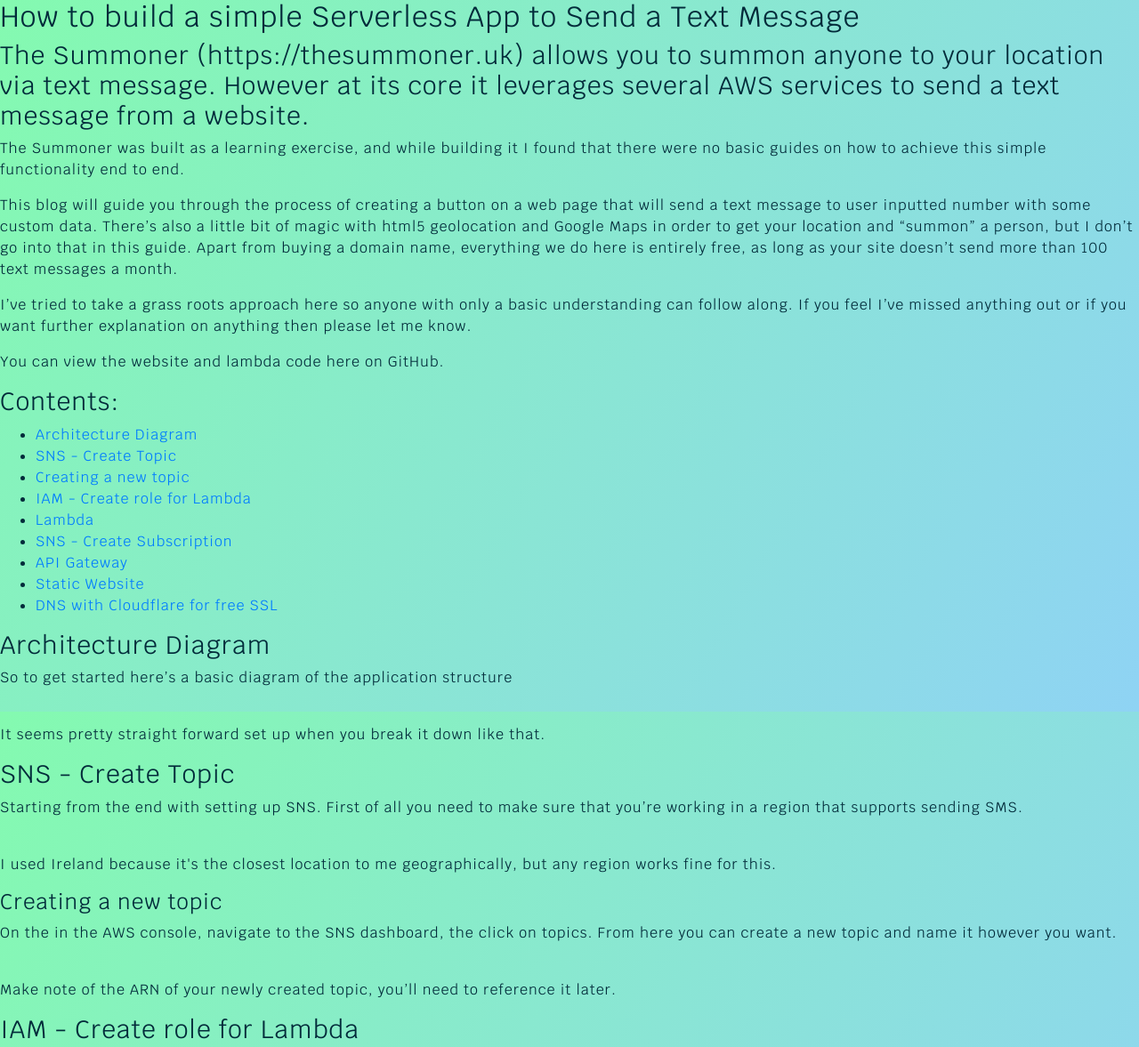
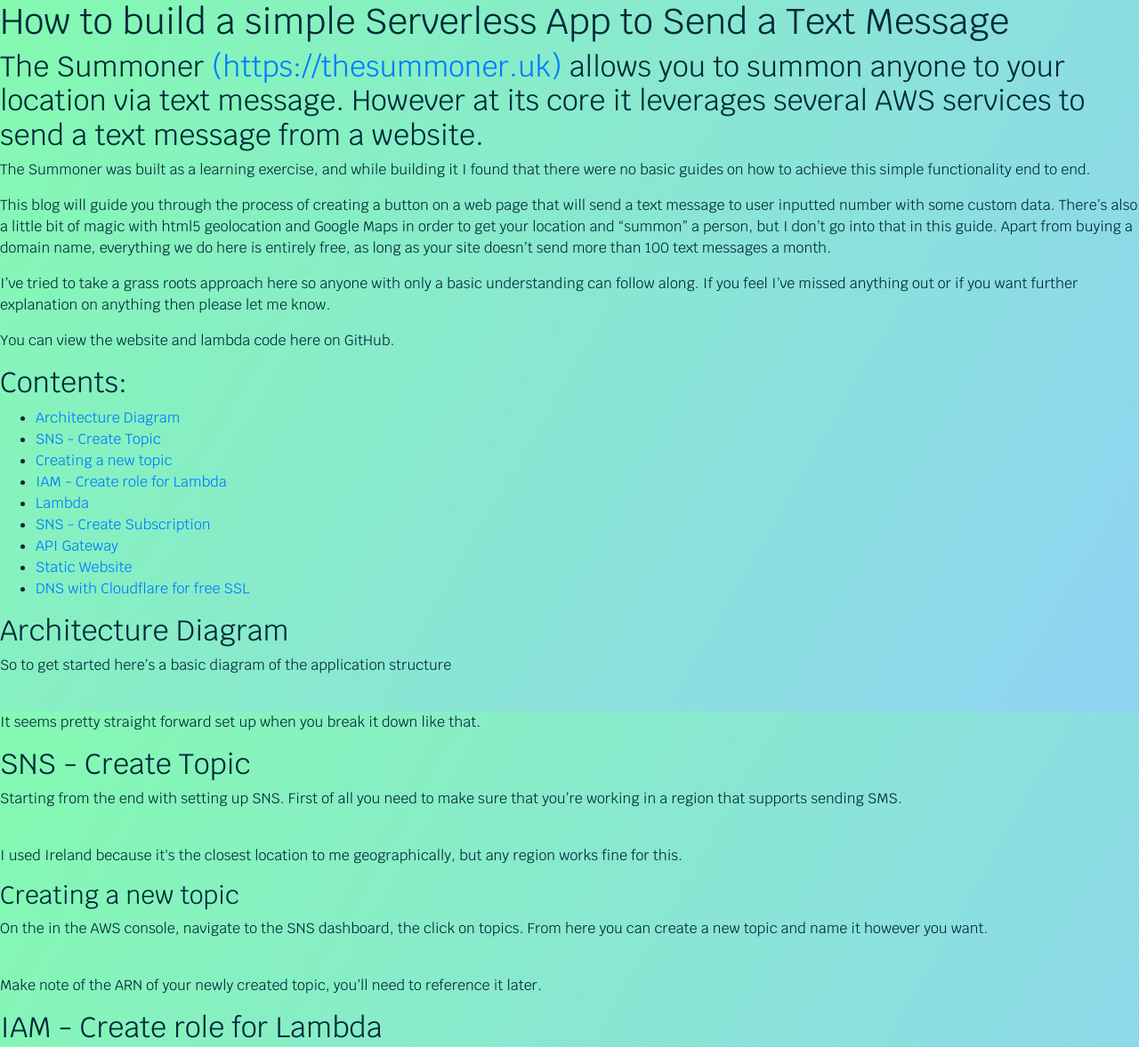
Before and after one commit to phil-6/elasticparsley, a plain HTML site: page blog/thesummoner.html in a window 1280 px wide. Shown: the top 1177 px of the page at 89% size. Drawn offline with nearby package versions, Linux system fonts and the light colour scheme.

Commit message:
add markup and new stylesheet

```diff
--- /dev/null
+++ b/assets/css/blog.css
@@ -0,0 +1,22 @@
+a:focus, a:hover {
+    text-decoration: none;
+}
+html {
+    width: 100%;
+}
+body {
+    font-family: 'Krub', sans-serif;
+    color: #022B3A;
+    position: relative;
+    width: 100%;
+    height: 100%;
+    background-color: #EEF6EE;
+    background-image: -moz-linear-gradient(120deg, #84fab0 0%, #8fd3f4 100%);
+    background-image: -webkit-linear-gradient(120deg, #84fab0 0%, #8fd3f4 100%);
+    background-image: -ms-linear-gradient(120deg, #84fab0 0%, #8fd3f4 100%);
+    background-image: linear-gradient(120deg, #84fab0 0%, #8fd3f4 100%);
+    background-repeat: no-repeat;
+    background-size: cover;
+    background-position: center center;
+    background-attachment: fixed;
+}
--- a/blog/thesummoner.html
+++ b/blog/thesummoner.html
@@ -12,9 +12,9 @@
     <meta name="author" content="Phil Reynolds">
     <meta name="theme-color" content="#84fab0">
     <meta name="google-site-verification" content="NVIHmWQXXc6jjlkV00KOLFXvJY_6exDmGktq1R42IgI"/>
-    <link rel="icon" type="image/png" href="favicon-16x16.png" sizes="16x16"/>
-    <link rel="icon" type="image/png" href="favicon-32x32.png" sizes="32x32"/>
-    <link rel="icon" type="image/png" href="favicon-96x96.png" sizes="96x96"/>
+    <link rel="icon" type="image/png" href="../assets/favicon/favicon-16x16.png" sizes="16x16"/>
+    <link rel="icon" type="image/png" href="../assets/favicon/favicon-32x32.png" sizes="32x32"/>
+    <link rel="icon" type="image/png" href="../assets/favicon/favicon-96x96.png" sizes="96x96"/>
 
     <title>EP Blog - TheSummoner</title>
 
@@ -51,19 +51,19 @@
     <link href="https://fonts.googleapis.com/css?family=Josefin+Sans:400,700|Krub:400,700|" rel="stylesheet">
 
     <!-- StyleSheet -->
-    <link rel="stylesheet" href="../assets/css/main.css">
+    <link rel="stylesheet" href="../assets/css/blog.css">
     <noscript>
         <link rel="stylesheet" href="../assets/css/noscript.css"/>
     </noscript>
 </head>
-<body>
+<body id="overboot">
 <header>
 
 </header>
 <div class="blog-content">
-    <h2>How to build a simple Serverless App to Send a Text Message</h2>
-    <h3>The Summoner (https://thesummoner.uk) allows you to summon anyone to your location via text message. However at
-        its core it leverages several AWS services to send a text message from a website.</h3>
+    <h1>How to build a simple Serverless App to Send a Text Message</h1>
+    <h2>The Summoner <a href="https://thesummoner.uk">(https://thesummoner.uk)</a> allows you to summon anyone to your location via text message. However at
+        its core it leverages several AWS services to send a text message from a website.</h2>
 
     <p>The Summoner was built as a learning exercise, and while building it I found that there were no basic guides on
         how to achieve this simple functionality end to end.</p>
@@ -76,7 +76,7 @@
         feel I’ve missed anything out or if you want further explanation on anything then please let me know.</p>
     <p>You can view the website and lambda code here on GitHub.</p>
 
-    <h3>Contents:</h3>
+    <h2>Contents:</h2>
 
     <ul>
         <li><a href="#architecture">Architecture Diagram</a></li>
@@ -90,17 +90,17 @@
         <li><a href="#dns">DNS with Cloudflare for free SSL</a></li>
     </ul>
 
-    <h3 id="architecture">Architecture Diagram</h3>
+    <h2 id="architecture">Architecture Diagram</h2>
     <p>So to get started here’s a basic diagram of the application structure</p>
     <img>
     <p>It seems pretty straight forward set up when you break it down like that.</p>
 
-    <h3 id="sns-topic">SNS - Create Topic</h3>
+    <h2 id="sns-topic">SNS - Create Topic</h2>
     <p>Starting from the end with setting up SNS. First of all you need to make sure that you’re working in a region
         that supports sending SMS.</p>
     <img>
     <p>I used Ireland because it's the closest location to me geographically, but any region works fine for this.</p>
-    <h4 id="sns-new-topic">Creating a new topic</h4>
+    <h3 id="sns-new-topic">Creating a new topic</h3>
     <p>On the in the AWS console, navigate to the SNS dashboard, the click on topics. From here you can create a new
         topic and name it however you want.</p>
     <img>
@@ -108,7 +108,7 @@
 
     <p>Make note of the ARN of your newly created topic, you’ll need to reference it later.</p>
 
-    <h3 id="iam">IAM - Create role for Lambda</h3>
+    <h2 id="iam">IAM - Create role for Lambda</h2>
     <p>We’re going to need slightly more than the standard execution policy for our lambda. So head over to IAM and
         create a new policy. We want to create a policy with the standard execution policy and then add a inline policy
         to give full access to SNS.</p>
@@ -118,7 +118,7 @@
     <p>This image shows detail of what your policy should end up looking like.</p>
     <img>
 
-    <h3 id="lambda">Lambda</h3>
+    <h2 id="lambda">Lambda</h2>
     <p>The next thing we need to do is set up our lambda function.
         Create a function with the language you’re most comfortable with and the role you created earlier. I’m using
         python 2.7.</p>
@@ -133,14 +133,14 @@
     <img>
     <p>This is also available on <a>GitHub.</a></p>
 
-    <h3 id="sns-subscription">SNS - Create Subscription</h3>
+    <h2 id="sns-subscription">SNS - Create Subscription</h2>
     <p>Once the Lambda is created we need to subscribe it to our SNS topic. Head back over to the SNS dashboard in the
         console then <strong>Subscriptions > Create Subscription.</strong></p>
     <img>
     <p>The ARN is the topic you created earlier, the protocol is “AWS Lambda” and the endpoint is the lambda
         function.</p>
 
-    <h3 id="api">API Gateway</h3>
+    <h2 id="api">API Gateway</h2>
     <p>The next thing we need to do is set up our API. This is going to take HTTP requests from our website and pass
         them to the lambda. It’s fulfilling a single purpose so remains quite simple.</p>
 
@@ -220,7 +220,7 @@
 
     <p><strong>Thats it, thats our API Gateway set up!</strong></p>
 
-    <h3 id="website">Static Website</h3>
+    <h2 id="website">Static Website</h2>
     <p>There are a couple of bits to the website. We have the HTML and CSS of course and then there are two javascript
         functions.</p>
     <p>One short one which gets the user location from the browser - more on this later. The other which handles what
@@ -233,7 +233,7 @@
     <p>The one caveat with this is that in order to get the user’s location we need to be requesting it from a HTTPS
         site. In order to do that I moved the domain to Cloudflare which offers a free flexible SSL service.</p>
 
-    <h3 id="dns">DNS with Cloudflare for free SSL</h3>
+    <h2 id="dns">DNS with Cloudflare for free SSL</h2>
     <p>The first step is to buy a domain from Route 53. This needs to exactly match the bucket name that you’re using
         for the static hosting. For example https://thesummoner.uk has a bucket called thesummoner.uk, were as
         https://www.thesummoner.uk would need a bucket called www.thesummoner.uk. Once you have purchased your domain
```
